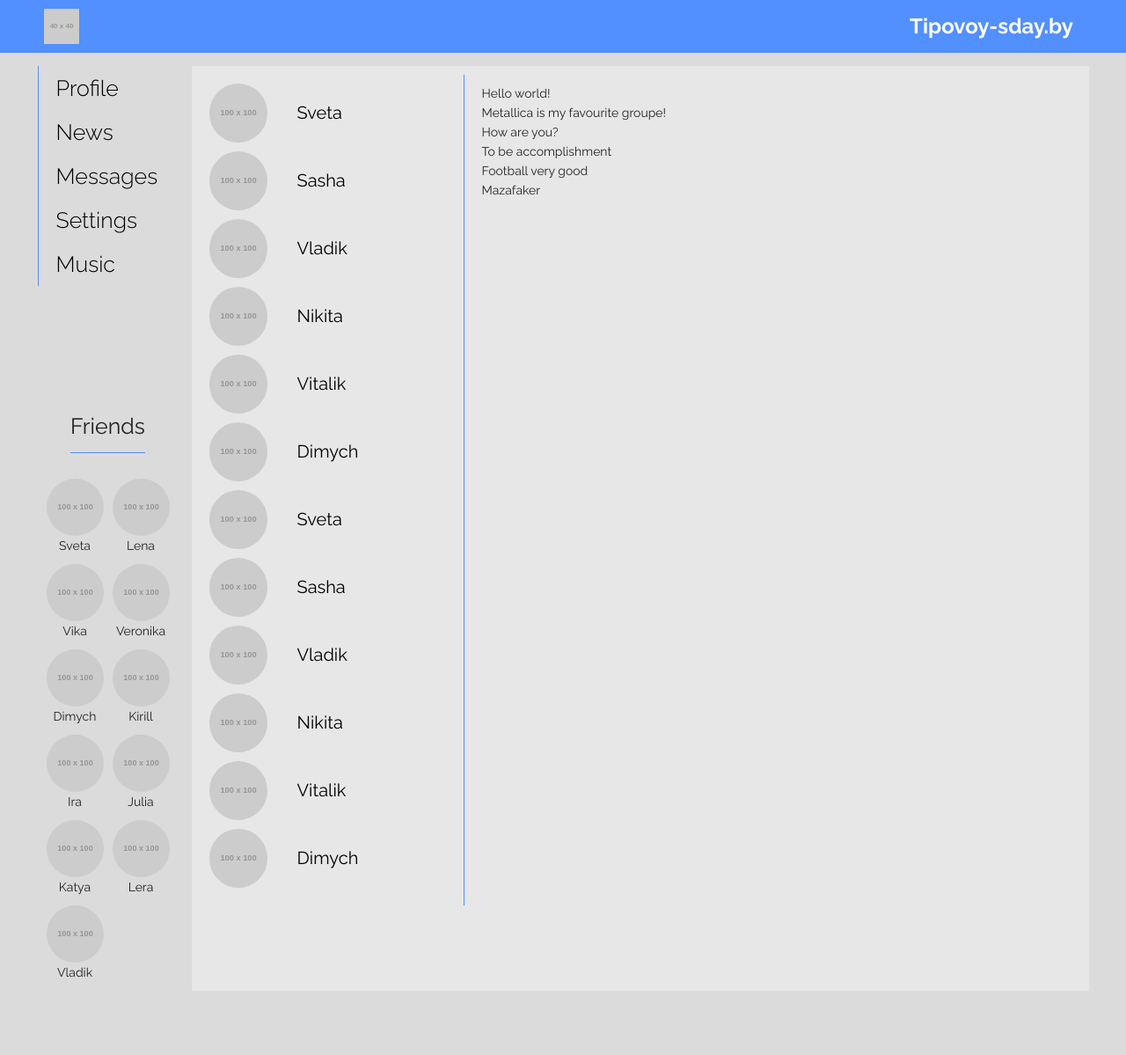
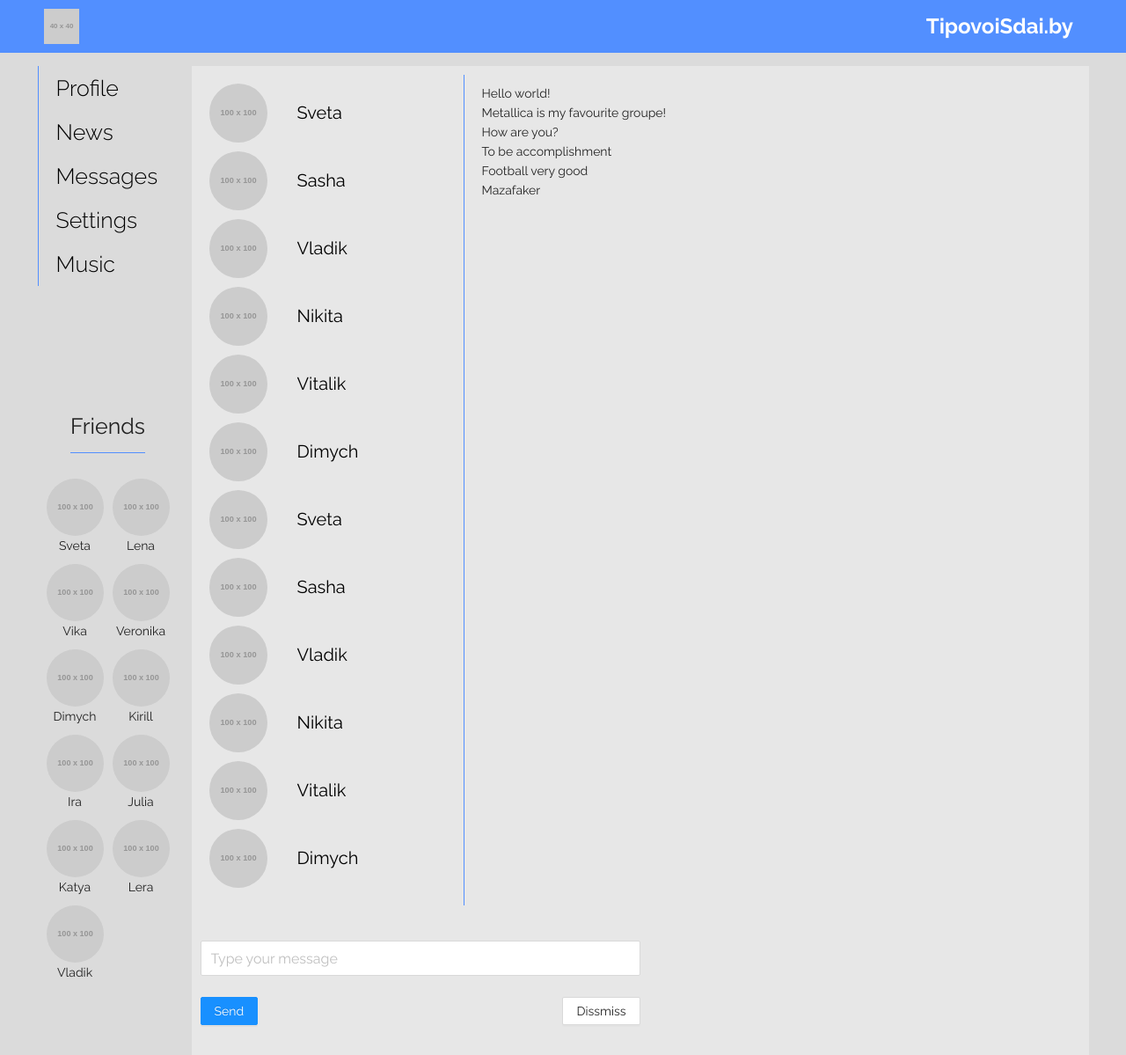
Before and after one commit to Antisvinnn/git-socnet-react, a React (Create React App) app: page /dialogs in a window 1280 px wide. Shown: the whole page at 88% size. Before the commit the page ends 1126 px from the top, so only its background shows below. Built offline with nearby package versions, Linux system fonts and the light colour scheme.

Commit message:
entireRenderTree

```diff
--- a/src/App.js
+++ b/src/App.js
@@ -21,7 +21,13 @@ const App = (props) => {
 				<Route
 					exact
 					path='/'
-					render={() => <Main state={props.state.Profile_page} />}
+					render={() => (
+						<Main
+							Profile_page={props.state.Profile_page}
+							addPost={props.addPost}
+							onChengeText={props.onChengeText}
+						/>
+					)}
 				/>
 				<Route
 					exact
--- a/src/components/Dialogs/Dialogs.jsx
+++ b/src/components/Dialogs/Dialogs.jsx
@@ -1,6 +1,8 @@
+/* eslint-disable react/jsx-pascal-case */
 import s from './Dialogs.module.css';
 import DialogItemUser from './DialogItemUser.jsx';
 import DialogItemMessage from './DialogIItemMessage.jsx';
+import Send_message from './Send_message/Send_message.jsx';
 
 const Dialogs = ({ Dialogs_page }) => {
 	let dialogsElementUsers = Dialogs_page.Dialogs_data.map((dialog_user, i) => {
@@ -20,6 +22,7 @@ const Dialogs = ({ Dialogs_page }) => {
 				<div className={s.column_1}>{dialogsElementUsers}</div>
 				<div className={s.column_2}>{dialogElementMessages}</div>
 			</div>
+			<Send_message />
 		</div>
 	);
 };
--- /dev/null
+++ b/src/components/Dialogs/Send_message/Send_message.jsx
@@ -0,0 +1,32 @@
+import s from './style.module.css';
+import React from 'react';
+import { Input, Form, Button } from 'antd';
+import FormItem from 'antd/lib/form/FormItem';
+
+const Send_message = () => {
+	let sendMessage = (values) => {
+		alert(values.input);
+	};
+
+	return (
+		<div className={s.container}>
+			<Form name='form' onFinish={sendMessage}>
+				<FormItem name='input'>
+					<Input placeholder='Type your message' size='large'></Input>
+				</FormItem>
+				<div className={s.containerToButtons}>
+					<FormItem name='button_send'>
+						<Button id={s.button_send} type='primary' htmlType='submit'>
+							Send
+						</Button>
+					</FormItem>
+					<FormItem name='button_dissmiss'>
+						<Button type='default'>Dissmiss</Button>
+					</FormItem>
+				</div>
+			</Form>
+		</div>
+	);
+};
+
+export default Send_message;
--- /dev/null
+++ b/src/components/Dialogs/Send_message/style.module.css
@@ -0,0 +1,14 @@
+.container {
+	margin-top: 40px;
+	max-width: 500px;
+}
+
+.containerToButtons {
+	display: flex;
+	flex-direction: row;
+	justify-content: space-between;
+}
+
+#button_send {
+	margin-right: 10px;
+}
--- a/src/components/Header/Header.jsx
+++ b/src/components/Header/Header.jsx
@@ -10,7 +10,7 @@ const Header = () => {
 						src='http://placehold.it/40'
 						alt=''
 					/>
-					<div className={s.header_text}>Tipovoy-sday.by</div>
+					<div className={s.header_text}>TipovoiSdai.by</div>
 				</div>
 			</div>
 		</header>
--- a/src/components/Profile/Profile.jsx
+++ b/src/components/Profile/Profile.jsx
@@ -6,14 +6,16 @@ import Profile_info from './Profile_info/Profile_info.jsx';
 const Content = (props) => {
 	return (
 		<div className={s.profile_content}>
-			<Profile_info
-				description='dsdsasdadsadasdasdasddn d ansd ja
-			 sdjasdj asdj asjd ja sj adsjsadj aj f f f f f f f dsj sdasd'
-			/>
+			<Profile_info description='Hello, this is my page. I like programming and coockies and i lik ypu to :)' />
 
 			<hr className={s.border_line} />
 
-			<Profile_posts posts={props.posts.Posts_data} />
+			<Profile_posts
+				posts={props.Profile_page.Posts_data}
+				newPostText={props.Profile_page.newPostText}
+				addPost={props.addPost}
+				onChengeText={props.onChengeText}
+			/>
 		</div>
 	);
 };
--- a/src/components/Profile/Profile_posts/Profile_posts.jsx
+++ b/src/components/Profile/Profile_posts/Profile_posts.jsx
@@ -3,24 +3,34 @@ import { Button, Form, Input } from 'antd';
 import Post from './Post/Post.jsx';
 import React from 'react';
 
-const Profile_posts = ({ posts }) => {
-	let Posts = posts.map((post, i) => {
+const Profile_posts = (props) => {
+	let Posts = props.posts.map((post, i) => {
 		return (
 			<Post key={i} message={post.message} like_count={post.like_count} />
 		);
 	});
-	let addPost = (values) => {
-		console.log(values.input);
-		alert(values.input);
+	let beforeAddPost = (values) => {
+		props.addPost(values.input);
 	};
-	console.log('Render');
+	let onChengeText = () => {
+		props.onChengeText();
+	};
+
 	return (
 		<div className={s.profile_posts}>
 			<div className={s.profile_container}>
-				<Form className={s.Form} name='basic' onFinish={addPost}>
+				<Form
+					labelCol='offset'
+					className={s.Form}
+					name='basic'
+					onFinish={beforeAddPost}
+				>
 					{/* TEXTAREA INPUT */}
 					<Form.Item name='input'>
 						<Input
+							value='asassss'
+							// onChange={onChengeText}
+							id='opopo'
 							size='middle'
 							className={s.input_area}
 							placeholder='Type your text'
--- a/src/index.js
+++ b/src/index.js
@@ -1,16 +1,6 @@
-import React from 'react';
 import 'antd/dist/antd.css';
-import ReactDOM from 'react-dom';
 import './index.css';
-import App from './App';
-import { BrowserRouter } from 'react-router-dom';
 import state from './redux/state.js';
+import { rerenderEntireTree } from './render';
 
-ReactDOM.render(
-	<React.StrictMode>
-		<BrowserRouter>
-			<App state={state} />
-		</BrowserRouter>
-	</React.StrictMode>,
-	document.getElementById('root')
-);
+rerenderEntireTree(state);
--- a/src/pages/Main/index.js
+++ b/src/pages/Main/index.js
@@ -2,7 +2,13 @@ import React from 'react';
 import Profile from '../../components/Profile/Profile.jsx';
 
 const Main = (props) => {
-	return <Profile posts={props.state} />;
+	return (
+		<Profile
+			Profile_page={props.Profile_page}
+			addPost={props.addPost}
+			onChengeText={props.onChengeText}
+		/>
+	);
 };
 
 export default Main;
--- a/src/redux/state.js
+++ b/src/redux/state.js
@@ -1,19 +1,12 @@
+import { rerenderEntireTree } from '../render';
+
 let state = {
 	Profile_page: {
 		Posts_data: [
-			{ message: 'Hello', like_count: 2 },
-			{ message: 'Good bye', like_count: 22 },
-			{ message: 'It is my first comment to you', like_count: 122 },
-			{ message: 'Um vathasay', like_count: 223567 },
-			{ message: 'Um vathasay', like_count: 223567 },
-			{ message: 'Um vathasay', like_count: 0 },
-			{ message: 'Um vathasay', like_count: 223567 },
-			{ message: 'Um vathasay', like_count: 223567 },
-			{ message: 'Um vathasay', like_count: 223567 },
-			{ message: 'Um vathasay', like_count: 223567 },
-			{ message: 'Um vathasay', like_count: 223567 },
-			{ message: 'Um vathasay', like_count: 223567 },
-			{ message: 'Um vathasay', like_count: 223567 },
+			{ id: 2, message: 'Hello', like_count: 2 },
+			{ id: 2, message: 'Good bye', like_count: 22 },
+			{ id: 2, message: 'It is my first comment to you', like_count: 122 },
+			{ id: 2, message: 'Um vathasay', like_count: 223567 },
 		],
 		Friends: [
 			{ id: 1, name: 'Sveta', ava: '' },
@@ -28,6 +21,7 @@ let state = {
 			{ id: 10, name: 'Lera', ava: '' },
 			{ id: 11, name: 'Vladik', ava: '' },
 		],
+		newPostText: 'Hello lovely!!!!',
 	},
 	Dialogs_page: {
 		Dialogs_data: [
@@ -55,5 +49,16 @@ let state = {
 		],
 	},
 };
-
+export let addPost = (postMessage) => {
+	let newPost = {
+		id: 5,
+		message: postMessage,
+		like_count: 110,
+	};
+	state.Profile_page.Posts_data.push(newPost);
+	rerenderEntireTree(state);
+};
+export let onChengeText = () => {
+	document.getElementById('opopo').value = 'Hello Vitalik';
+};
 export default state;
--- /dev/null
+++ b/src/render.js
@@ -0,0 +1,19 @@
+import React from 'react';
+import 'antd/dist/antd.css';
+import ReactDOM from 'react-dom';
+import './index.css';
+import App from './App.js';
+import { BrowserRouter } from 'react-router-dom';
+import { addPost } from './redux/state.js';
+import { onChengeText } from './redux/state.js';
+
+export let rerenderEntireTree = (state) => {
+	ReactDOM.render(
+		<React.StrictMode>
+			<BrowserRouter>
+				<App state={state} addPost={addPost} onChengeText={onChengeText} />
+			</BrowserRouter>
+		</React.StrictMode>,
+		document.getElementById('root')
+	);
+};
```
